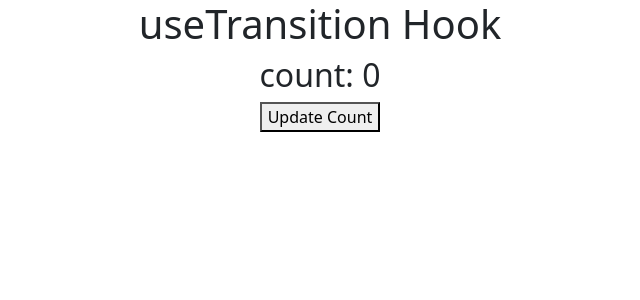
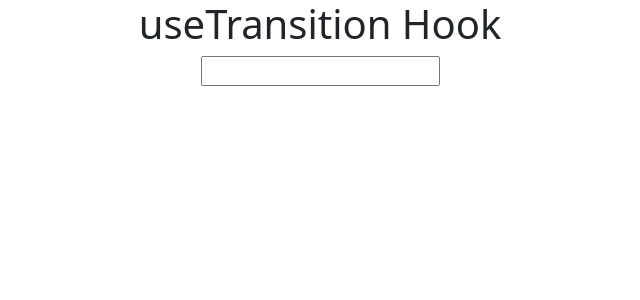
Before and after one commit to TaimoorAli77/code4Education, a React (Create React App) app: page / in a window 1280 px wide. Shown: the top 300 px of the page, without its empty margins (320-960 px from the left). Built offline with nearby package versions, Linux system fonts and the light colour scheme.

Commit message:
loading... using isPending in useTransition Hook

```diff
--- a/src/App.js
+++ b/src/App.js
@@ -1,26 +1,51 @@
-import React, { useState, useTransition, useEffect } from 'react'
+import React, { useState, useTransition } from 'react'
 
 const App = () => {
+  // const [isPending, startTransition] = useTransition()
+  // const [count, setCount] = useState(0);
+
+  // // useEffect Ex 1
+  // useEffect(() => {
+  //   console.log("useState run...")
+  // },[count]);
+
+  // const handleClick = () => {
+  //   startTransition(() => {
+  //     setCount(count + 1)
+  //     console.log("handle click runs...")
+  //   })
+  // }
+
+  //Ex 2
   const [isPending, startTransition] = useTransition()
-  const [count, setCount] = useState(0);
+  const [input, setInput] = useState();
+  const [datalist, setDataList] = useState([])
+  const dataSize = 10000;
 
-  // useEffect Ex 1
-  useEffect(() => {
-    console.log("useState run...")
-  },[count]);
-
-  const handleClick = () => {
+  const handleChange = (e) => {
+    setInput(e.target.value);
     startTransition(() => {
-      setCount(count + 1)
-      console.log("handle click runs...")
+      const a = []
+      for (let index = 0; index < dataSize; index++) {
+        a.push(e.target.value)
+      }
+      setDataList(a)
     })
   }
   return (
     <div style={{ textAlign: "center" }}>
       <h1>useTransition Hook </h1>
 
-      <h2>count: {count}</h2>
-      <button onClick={handleClick}>Update Count</button>
+      {/* <h2>count: {count}</h2>
+      <button onClick={handleClick}>Update Count</button> */}
+      {/* Example 2 */}
+      <input type="text" value={input} onChange={handleChange} />
+      {isPending ? " loading ... " : datalist.map((item, index) => (
+        <div key={index}>{item} </div>
+
+      ))}
+
+
     </div>
   )
 }
```
